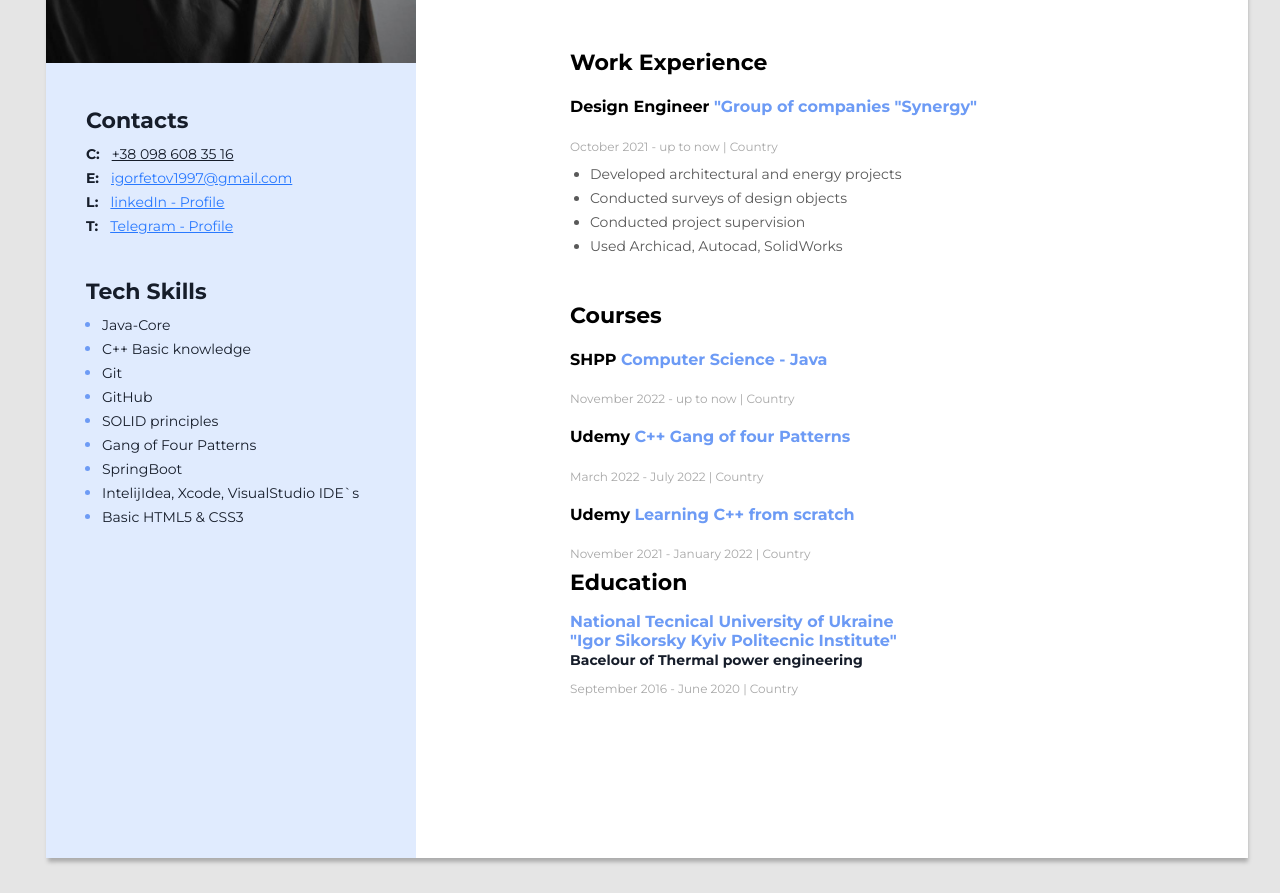
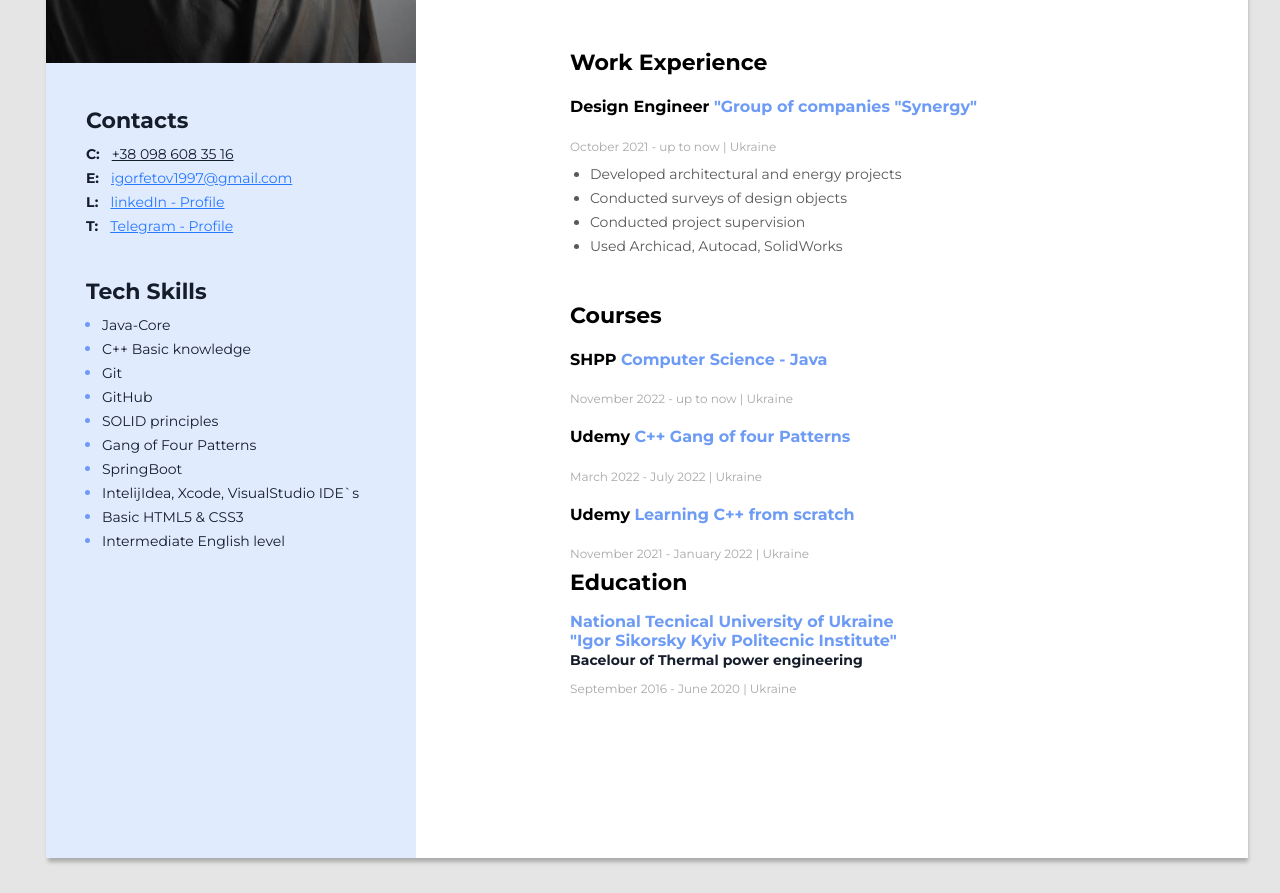
Before and after one commit to Gamemod13/Resume, a plain HTML site: page index.html in a window 1280 px wide. Shown: the part 580-1473 px from the top of the page. Drawn offline with Linux system fonts and the light colour scheme.

Commit message:
Fixed some inaccuracy

```diff
--- a/index.html
+++ b/index.html
@@ -78,7 +78,7 @@
                 >"Group of companies "Synergy"</span
               >
             </h4>
-            <p class="period">October 2021 - up to now | Country</p>
+            <p class="period">October 2021 - up to now | Ukraine</p>
             <ul class="work-duties-list">
               <li class="work-duties">
                 Developed architectural and energy projects
@@ -99,7 +99,7 @@
                 SHPP
                 <span class="course-speciality">Computer Science - Java</span>
               </h4>
-              <p class="period">November 2022 - up to now | Country</p>
+              <p class="period">November 2022 - up to now | Ukraine</p>
             </div>
             <!-- Second Course -->
             <div>
@@ -107,7 +107,7 @@
                 Udemy
                 <span class="course-speciality">C++ Gang of four Patterns</span>
               </h4>
-              <p class="period">March 2022 - July 2022 | Country</p>
+              <p class="period">March 2022 - July 2022 | Ukraine</p>
             </div>
             <!-- Third Course -->
             <div>
@@ -115,7 +115,7 @@
                 Udemy
                 <span class="course-speciality">Learning C++ from scratch</span>
               </h4>
-              <p class="period">November 2021 - January 2022 | Country</p>
+              <p class="period">November 2021 - January 2022 | Ukraine</p>
             </div>
           </div>
         </div>
@@ -130,7 +130,7 @@
                 Bacelour of Thermal power engineering</span
               >
             </h4>
-            <p class="period">September 2016 - June 2020 | Country</p>
+            <p class="period">September 2016 - June 2020 | Ukraine</p>
           </div>
         </div>
       </div>
@@ -206,6 +206,9 @@
             <li class="skills-list-item">
               <span class="skills-list-text">Basic HTML5 & CSS3</span>
             </li>
+            <li class="skills-list-item">
+              <span class="skills-list-text">Intermediate English level</span>
+            </li>
           </ul>
         </div>
       </aside>
```
